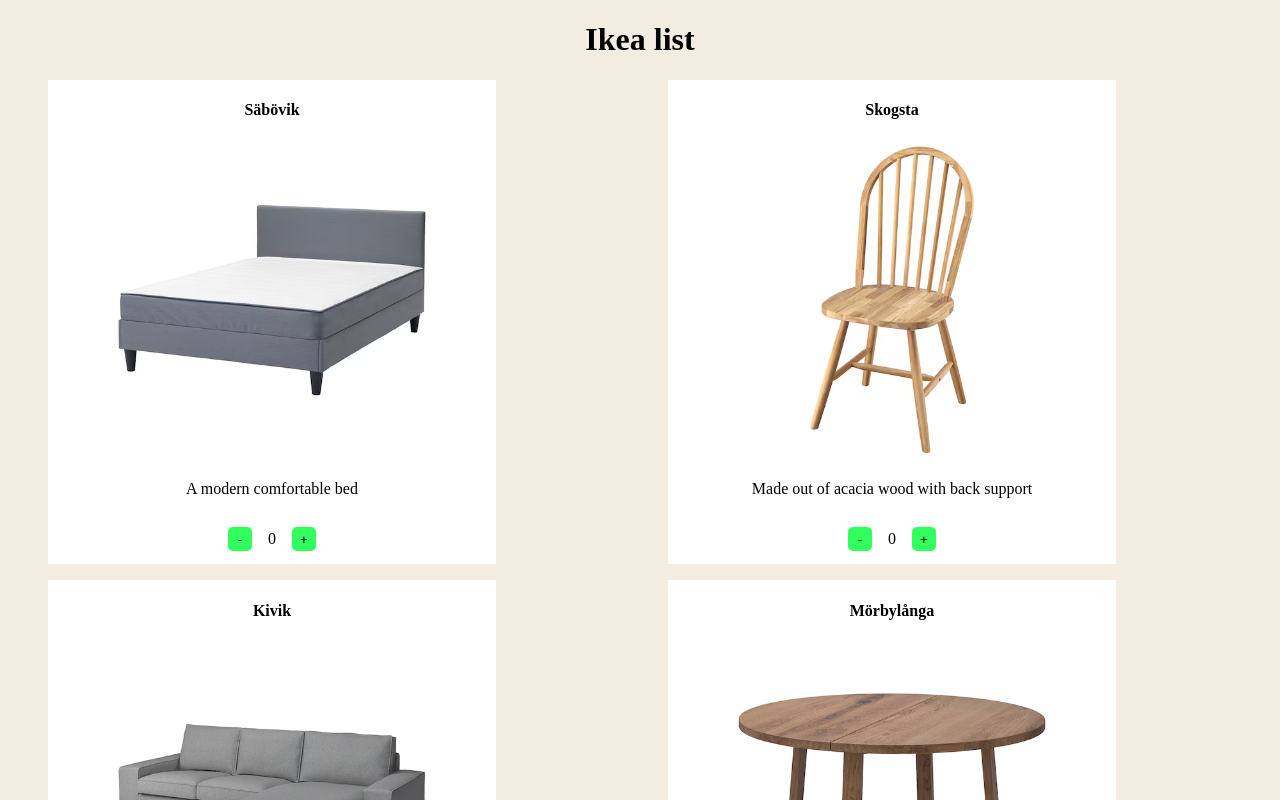
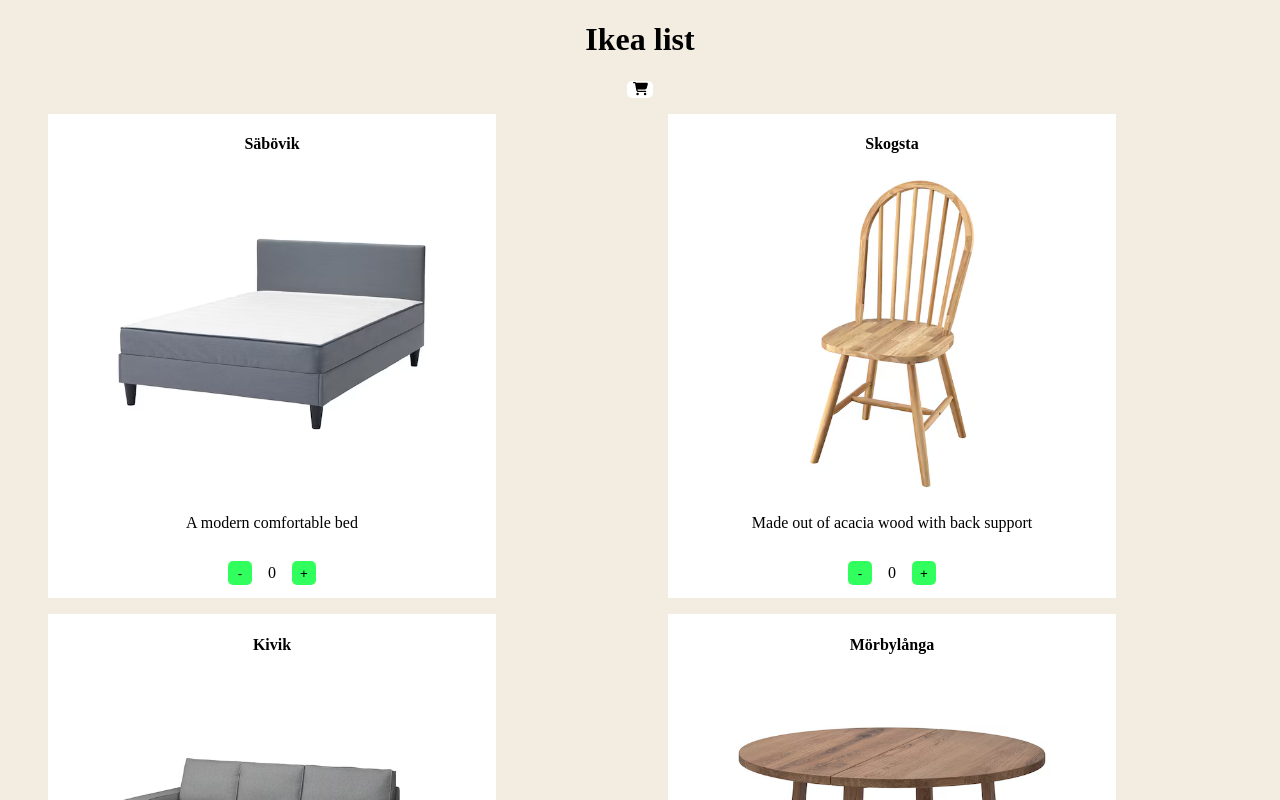
Before and after one commit to Tillsxp/reactcart, a React (Create React App) app: page / in a window 1280 px wide. Shown: the top 800 px of the page. Built offline with nearby package versions, Linux system fonts and the light colour scheme.

Commit message:
Added fontawesome with cart icon

```diff
--- a/package.json
+++ b/package.json
@@ -3,6 +3,11 @@
   "version": "0.1.0",
   "private": true,
   "dependencies": {
+    "@fortawesome/fontawesome-svg-core": "^6.7.2",
+    "@fortawesome/free-brands-svg-icons": "^6.7.2",
+    "@fortawesome/free-regular-svg-icons": "^6.7.2",
+    "@fortawesome/free-solid-svg-icons": "^6.7.2",
+    "@fortawesome/react-fontawesome": "^0.2.2",
     "@testing-library/dom": "^10.4.0",
     "@testing-library/jest-dom": "^6.6.3",
     "@testing-library/react": "^16.3.0",
--- a/src/Shoppinglist.js
+++ b/src/Shoppinglist.js
@@ -1,7 +1,8 @@
 import React from 'react';
 import Item from './Item';
 import './shoppinglist.css';
-
+import { FontAwesomeIcon } from '@fortawesome/react-fontawesome'
+import { faCartShopping } from '@fortawesome/free-solid-svg-icons';
 export default function Shoppinglist () {
     const item = [
         {
@@ -36,7 +37,10 @@
     );
     return(
         <>
+        <div>
         <h1>Ikea list</h1>
+        <button><FontAwesomeIcon icon={faCartShopping} /></button>
+        </div>
         <ul>
             {listItems}
         </ul>
--- a/src/item.css
+++ b/src/item.css
@@ -13,7 +13,7 @@
     align-items: center;
     gap:1rem;
 }
-button{
+    .amount-container button{
         background-color:#30ff5d;
         border:none;
         border-radius: 5px;
--- a/src/shoppinglist.css
+++ b/src/shoppinglist.css
@@ -10,3 +10,8 @@
     grid-template-columns: repeat(2,1fr);
     grid-template-rows: repeat(2, 1fr);
 }
+button{
+    background-color:white;
+    border:none;
+    border-radius: 5px;
+}
```
Also changed, not shown: 1 other file (tests, documents, lock files or other folders). Lines whose indentation alone changed are shown as unchanged.
